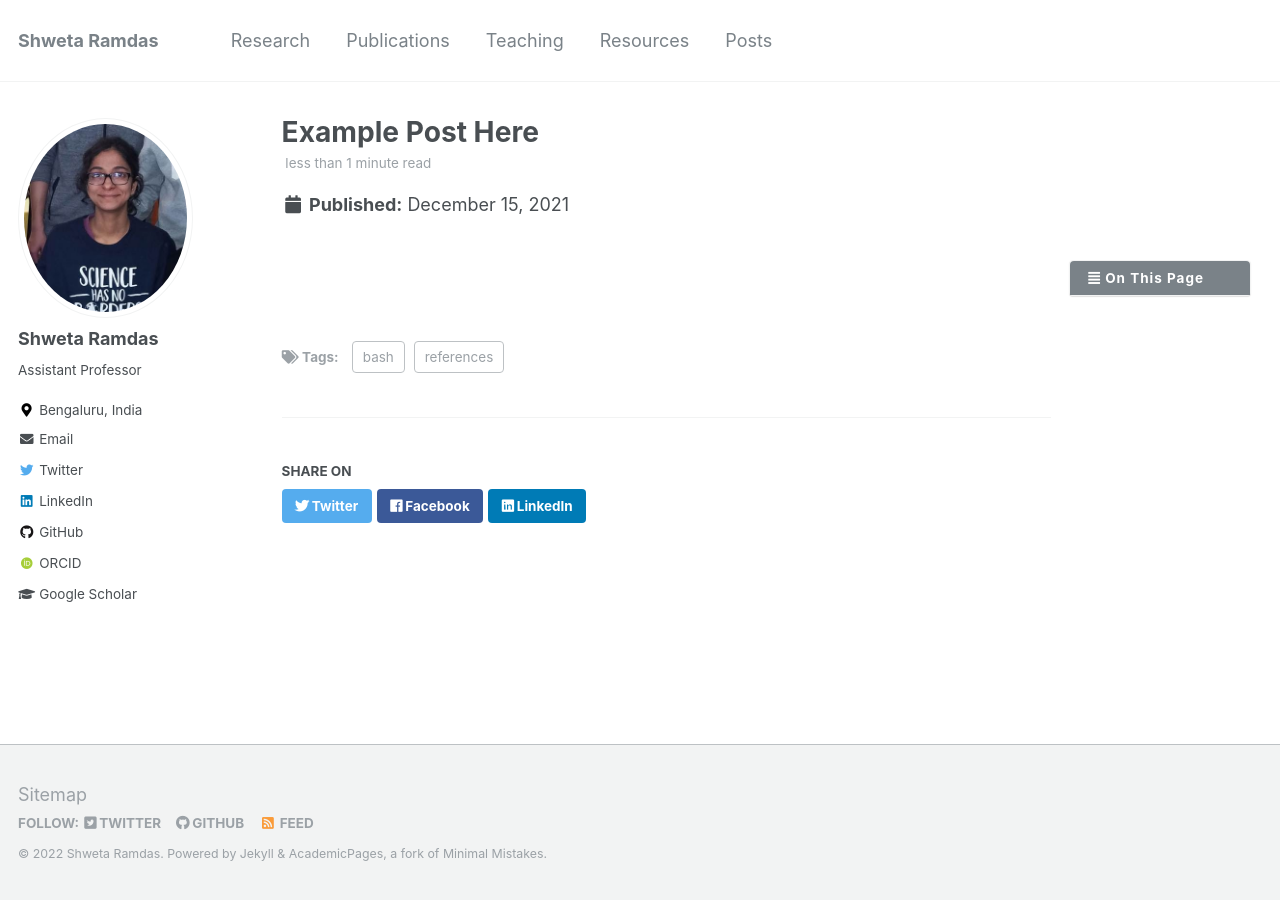
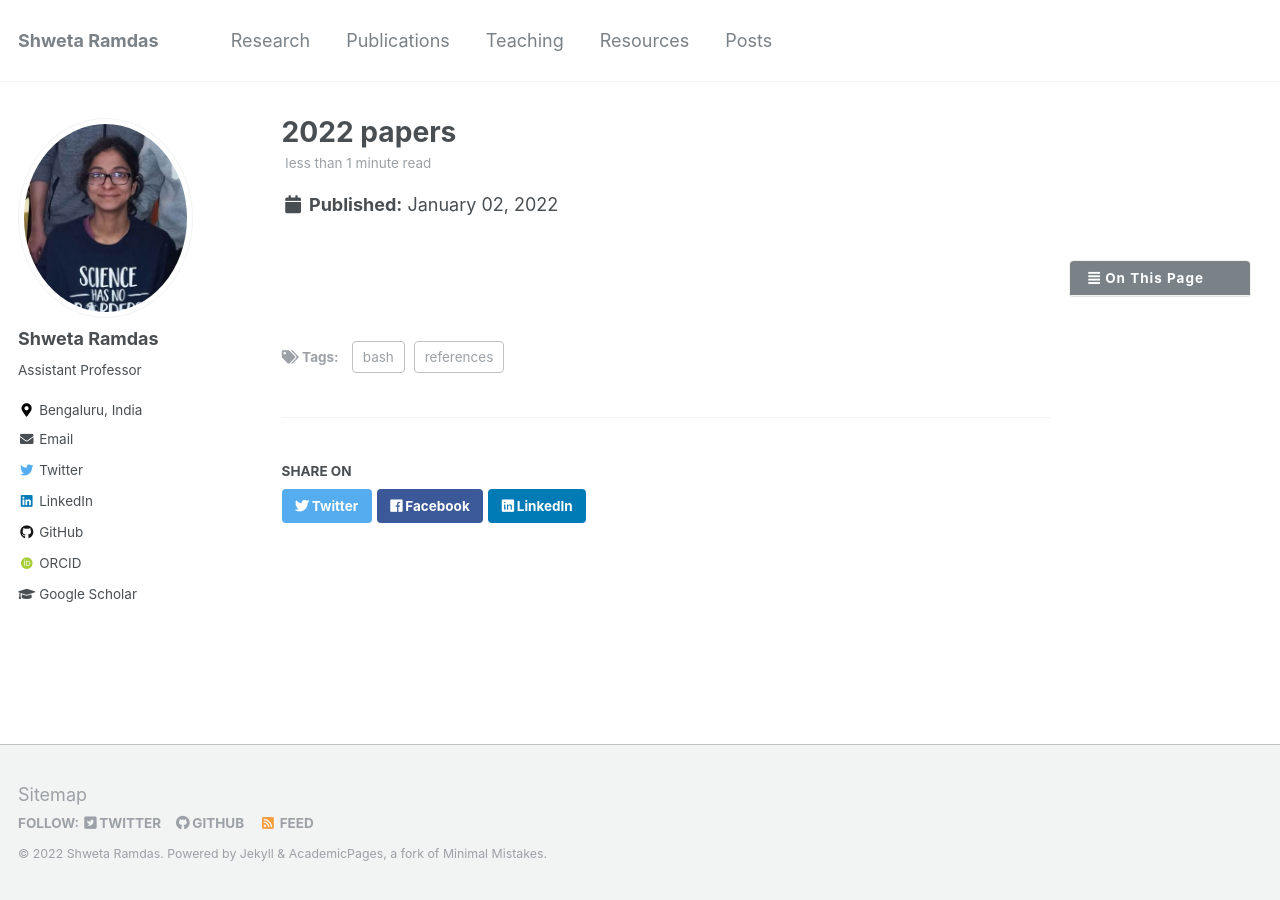
Before and after one commit to shwetaramdas/shwetaramdas.github.io, a Jekyll site: the page built from _posts/2019-06-25-combining-pdfs.md, in a window 1280 px wide. Built offline with Jekyll 4.4.1, drawn with Linux system fonts in a browser that asks for light colours; some web fonts are replaced.

Commit message:
Update 2019-06-25-combining-pdfs.md

```diff
--- a/_posts/2019-06-25-combining-pdfs.md
+++ b/_posts/2019-06-25-combining-pdfs.md
@@ -1,6 +1,6 @@
 ---
-title: 'Example Post Here'
-date: 2021-12-15
+title: '2022 papers'
+date: 2022-01-02
 permalink: /posts/2021/12/temporary/
 excerpt_separator: <!--more-->
 toc: true
```
